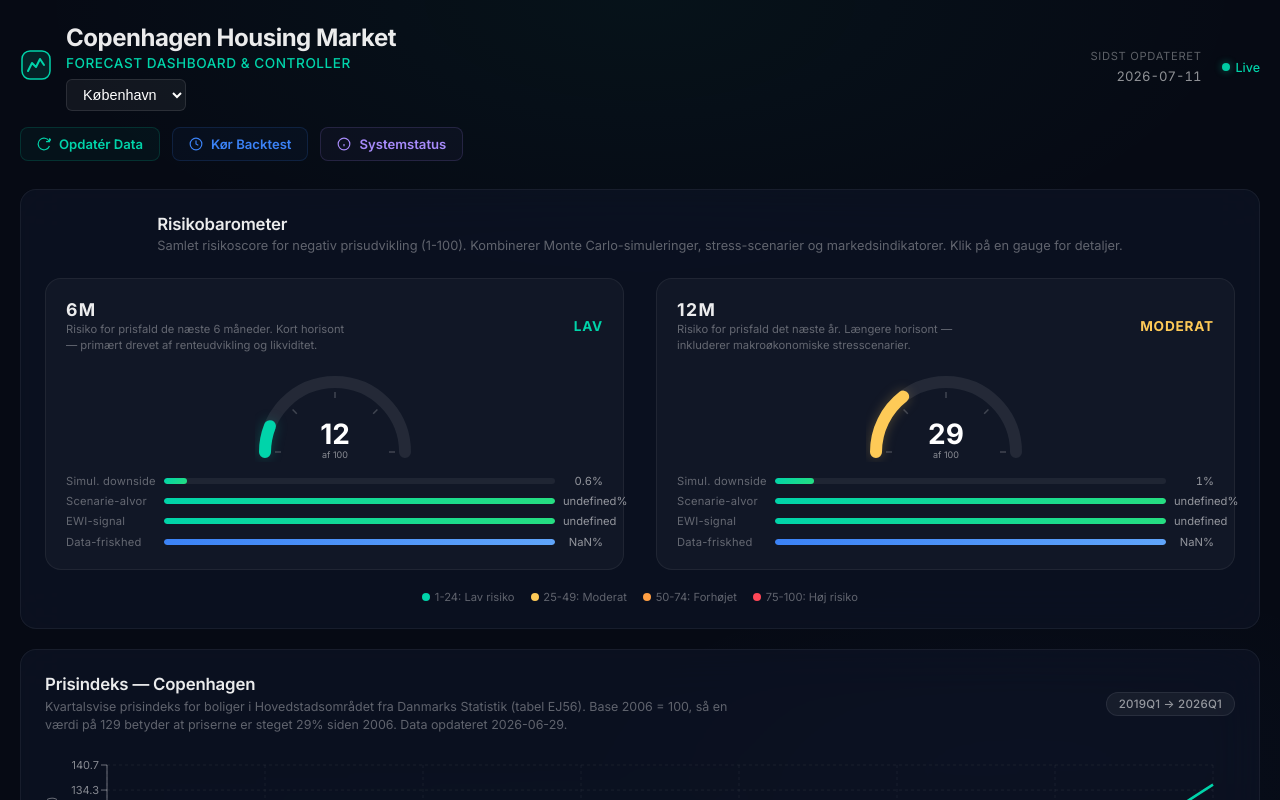
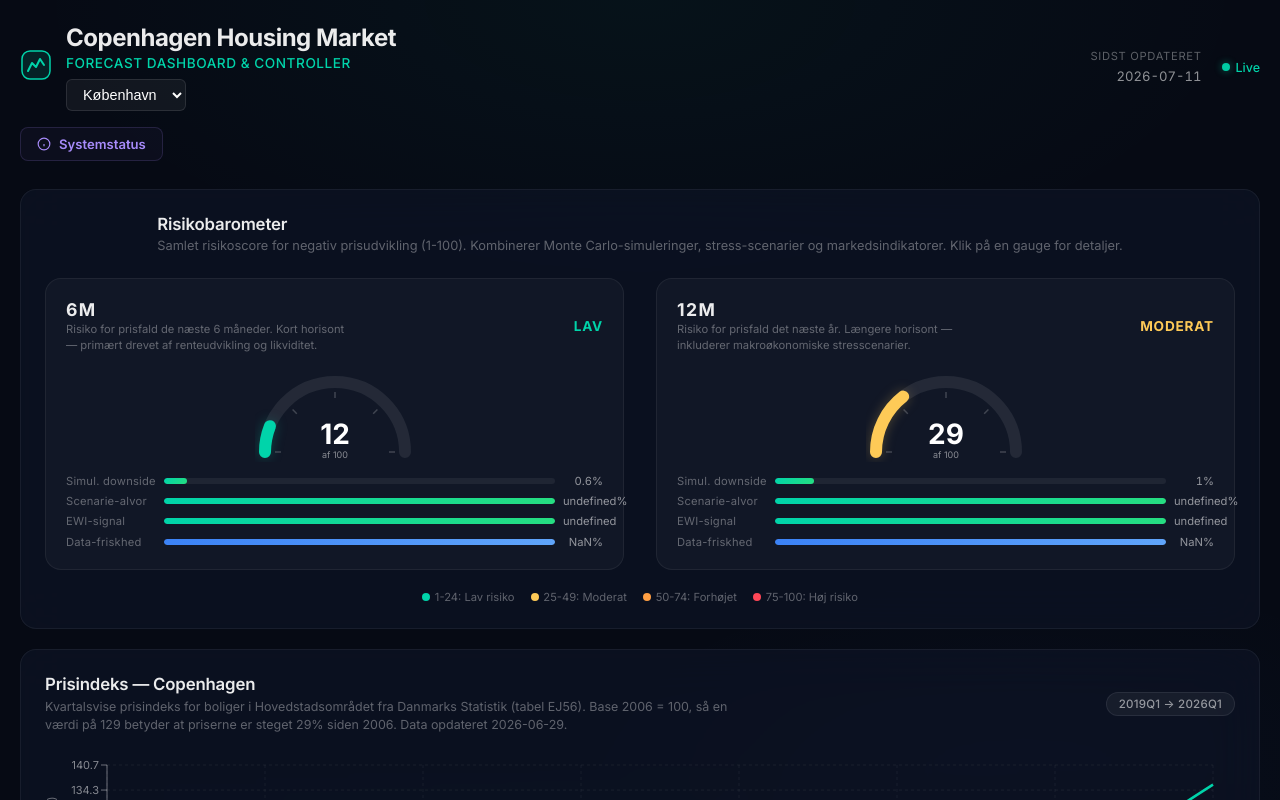
Before and after one commit to Ianropke/cph-housing-model, a React (Vite) app in the folder dashboard/: page / in a window 1280 px wide. Shown: the top 800 px of the page. Built offline with nearby package versions, Linux system fonts and the light colour scheme.

Commit message:
Remove manual update and backtest buttons from static UI

```diff
--- a/dashboard/src/App.jsx
+++ b/dashboard/src/App.jsx
@@ -234,35 +234,6 @@ Cron: Daily at 02:00 CET`;
         {/* Dynamic Action Control Bar */}
         <div className="control-bar fade-in" style={{ animationDelay: '0.1s' }}>
           <button
-            className="btn-control teal"
-            onClick={runUpdate}
-            disabled={loading !== null}
-            title="Kør pipelinen og hent seneste data fra Danmarks Statistik"
-          >
-            {loading === 'update' ? <span className="spinner" /> : (
-              <svg width="14" height="14" viewBox="0 0 24 24" fill="none" stroke="currentColor" strokeWidth="2">
-                <path d="M21.5 2v6h-6M21.34 15.57a10 10 0 1 1-.57-8.38l5.67-5.67" />
-              </svg>
-            )}
-            Opdatér Data
-          </button>
-
-          <button
-            className="btn-control blue"
-            onClick={runBacktest}
-            disabled={loading !== null}
-            title="Kør historisk backtest (2000-2026) for at kalibrere modellens tærskler"
-          >
-            {loading === 'backtest' ? <span className="spinner" /> : (
-              <svg width="14" height="14" viewBox="0 0 24 24" fill="none" stroke="currentColor" strokeWidth="2">
-                <circle cx="12" cy="12" r="10" />
-                <path d="M12 6v6l4 2" />
-              </svg>
-            )}
-            Kør Backtest
-          </button>
-
-          <button
             className="btn-control purple"
             onClick={checkStatus}
             disabled={loading !== null}
```
